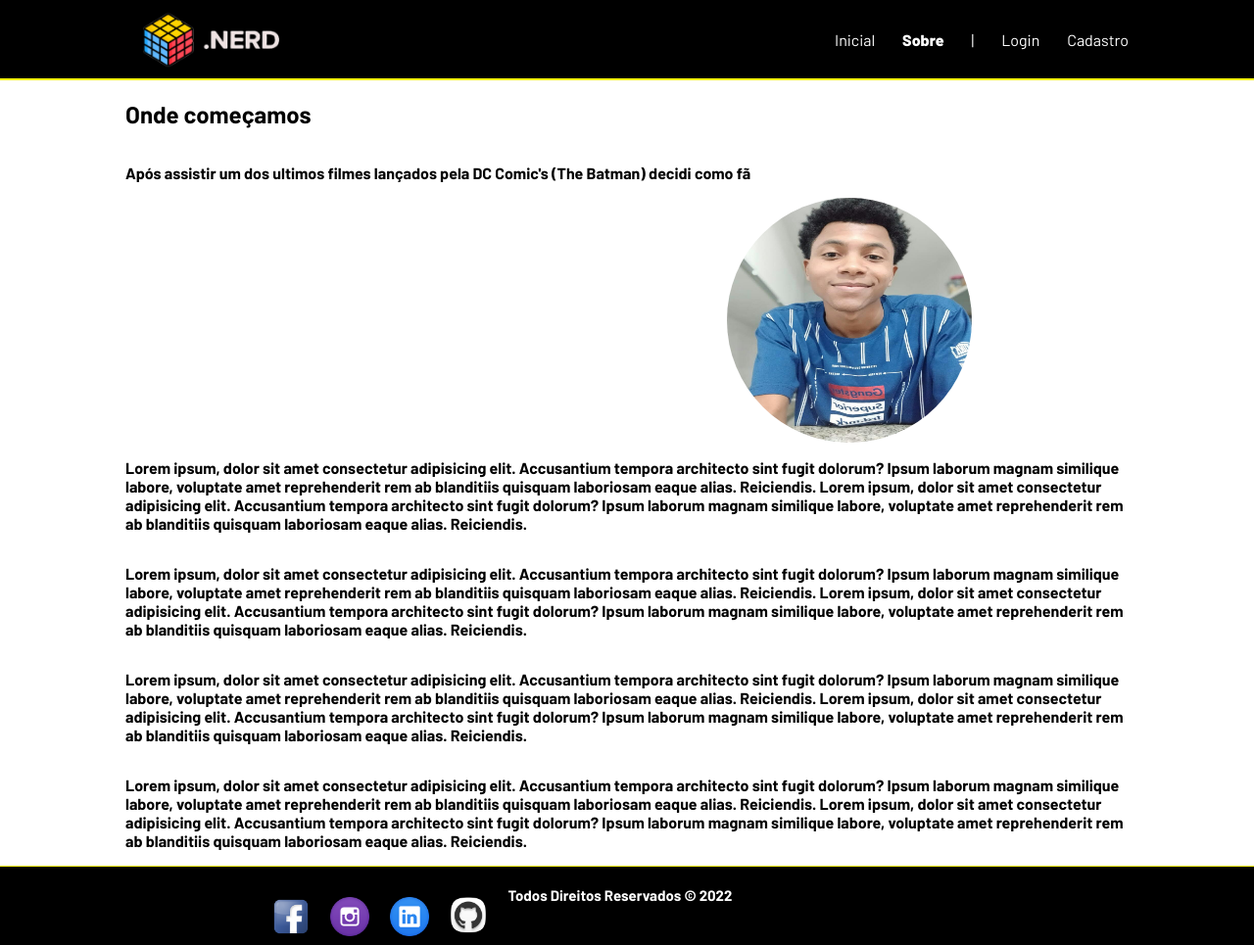
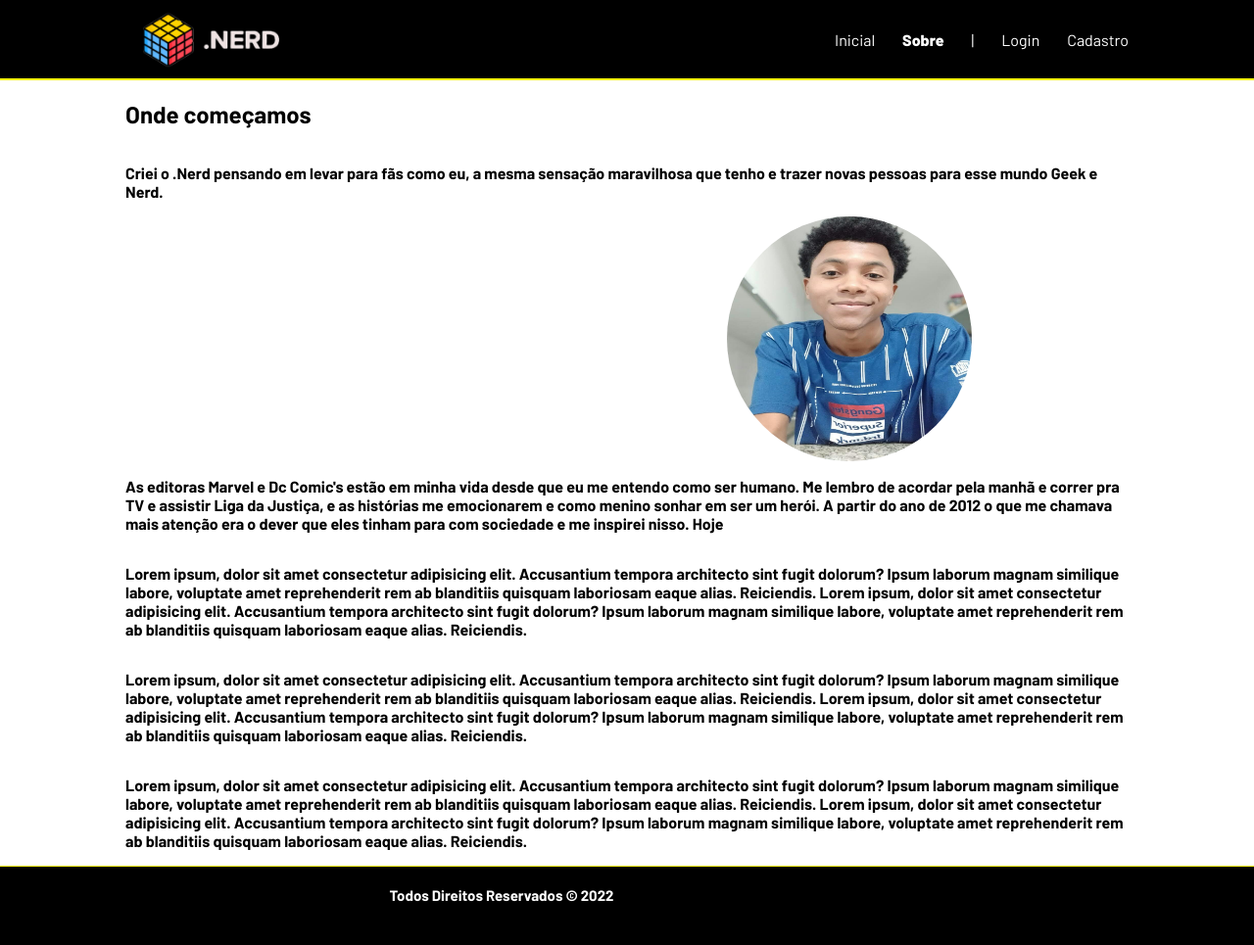
Before and after one commit to emersonjosesantos/Projeto-Individual, a website: page site/public/sobre.html in a window 1280 px wide. Shown: the whole page at 98% size. Drawn offline with Linux system fonts and the light colour scheme.

Commit message:
mudanças para funcionar melhor

```diff
--- a/site/public/css/index.css
+++ b/site/public/css/index.css
@@ -73,7 +73,7 @@
     width: 10px;
     margin-top: -90px;
     display: flex;
-    gap: 11000%;
+    gap: 11800%;
     justify-content: center;
     bottom: 0;
     top: 150%;
--- a/site/public/sobre.html
+++ b/site/public/sobre.html
@@ -47,13 +47,15 @@
         <div class="container">
             <h2>Onde começamos</h2>
 
-            <p>Após assistir um dos ultimos filmes lançados pela DC Comic's (The Batman) decidi como fã </p>
+            <p>
+
+                Criei o .Nerd pensando em levar para fãs como eu, a mesma sensação maravilhosa que tenho e trazer novas pessoas para esse mundo Geek e Nerd.
+                </p>
                 <img src="assets/imgs/DEV.jpg" alt="Emerson-Dev" class="dev">
-            <p>Lorem ipsum, dolor sit amet consectetur adipisicing elit. Accusantium tempora architecto sint fugit
-                dolorum? Ipsum laborum magnam similique labore, voluptate amet reprehenderit rem ab blanditiis quisquam
-                laboriosam eaque alias. Reiciendis. Lorem ipsum, dolor sit amet consectetur adipisicing elit.
-                Accusantium tempora architecto sint fugit dolorum? Ipsum laborum magnam similique labore, voluptate amet
-                reprehenderit rem ab blanditiis quisquam laboriosam eaque alias. Reiciendis.</p>
+            <p> As editoras Marvel e Dc Comic's estão em minha vida desde que  eu me entendo como ser humano.
+                Me lembro de acordar pela manhã e correr pra TV e assistir Liga da Justiça, e as histórias me emocionarem e como menino sonhar em ser um herói.
+                 A partir do ano de 2012 o que me chamava mais atenção era o dever que eles tinham para com sociedade e me inspirei nisso.
+                Hoje </p>
             <p>Lorem ipsum, dolor sit amet consectetur adipisicing elit. Accusantium tempora architecto sint fugit
                 dolorum? Ipsum laborum magnam similique labore, voluptate amet reprehenderit rem ab blanditiis quisquam
                 laboriosam eaque alias. Reiciendis. Lorem ipsum, dolor sit amet consectetur adipisicing elit.
@@ -77,10 +79,6 @@
     <!--footer inicio-->
     <div class="footer">
         <div class="container">
-            <img src="assets/icon/facebook-box-blue.ico" alt="facebook" class="footer-img">
-            <img src="assets/icon/Instagram.ico" alt="instagram" class="footer-img">
-            <img src="assets/icon/Linkedin.ico" alt="linkedin" class="footer-img">
-            <img src="assets/icon/Web-github.ico" alt="github" class="footer-img">
             <h4>Todos Direitos Reservados &copy; 2022</h4>
 
         </div>
```
Also changed, not shown: site/public/cadastro.html (+0 -4 lines), site/public/dashboard/dashboard.html (+1 -1 lines), site/public/dashboard/edicao-aviso.html (+1 -1 lines), site/public/dashboard/mural.html (+1 -2 lines), site/public/dashboard/quiz.html (+3 -3 lines), site/public/index.html (+1 -5 lines), site/public/login.html (+0 -4 lines), site/public/dashboard/cards.html (renamed from site/public/dashboard/podio.html).
